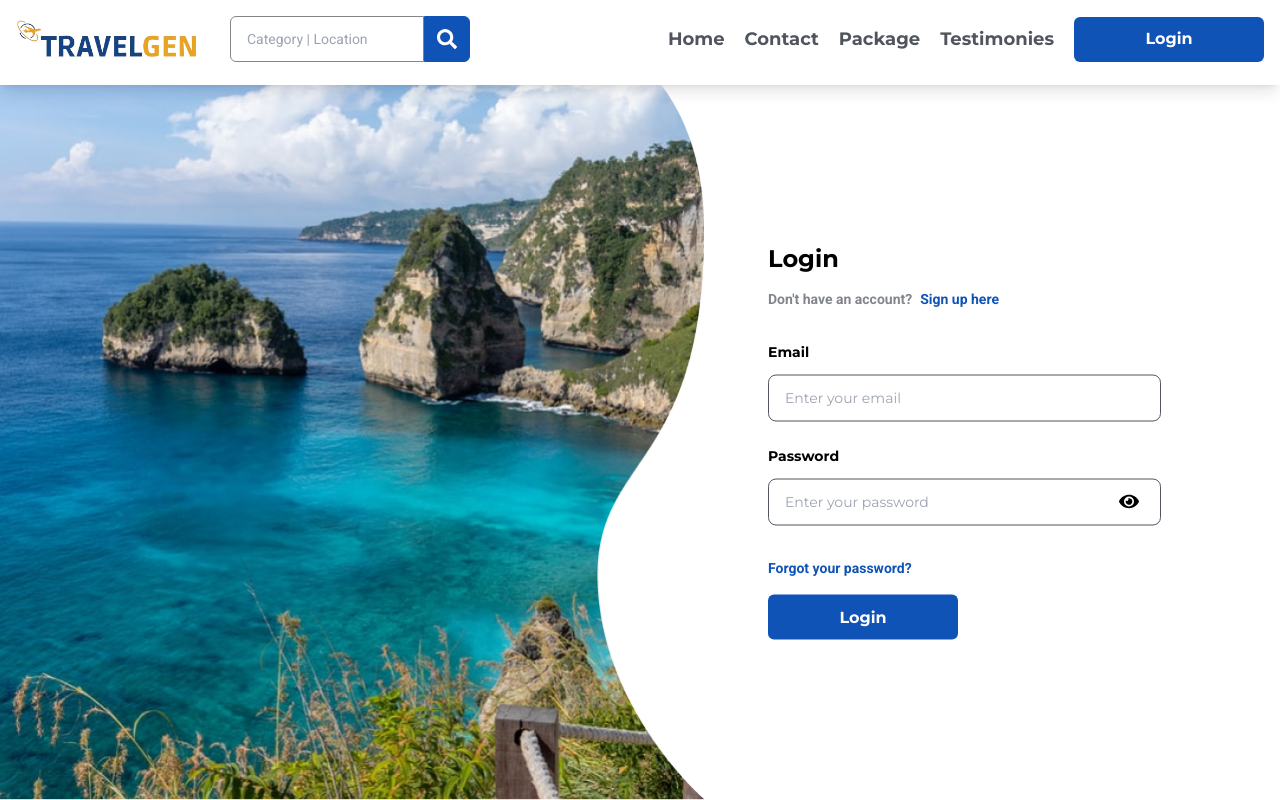
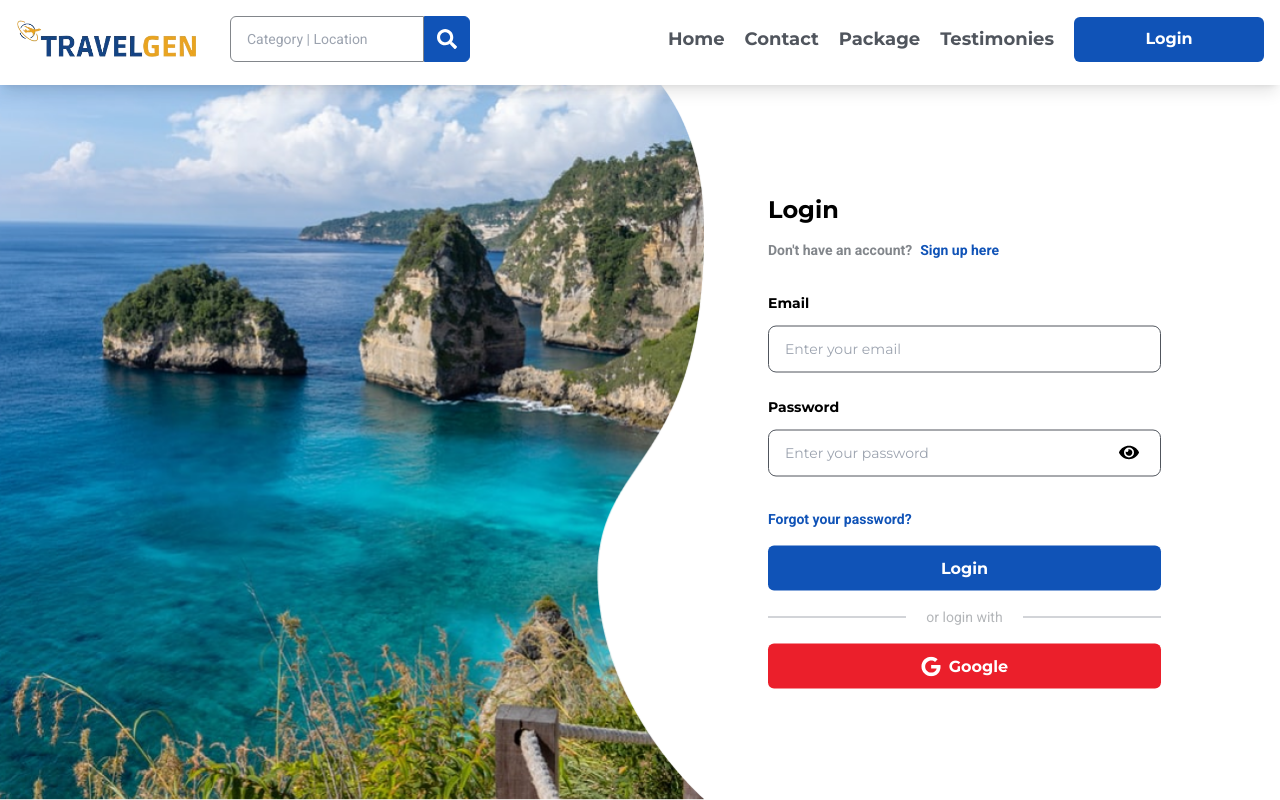
Before and after one commit to diazlp/travelgen-application, a Next.js app in the folder client-nextjs/: page /login in a window 1280 px wide. Built offline with nearby package versions, Linux system fonts and the light colour scheme.

Commit message:
feat(login-page): social media google login button option

```diff
--- a/client-nextjs/src/components/button/button.module.css
+++ b/client-nextjs/src/components/button/button.module.css
@@ -1,14 +1,13 @@
 .button {
-  @apply bg-blue-100 text-white p-2 h-[45px] font-label font-bold rounded-md;
-  max-width: 190px;
+  @apply text-white p-2 h-[45px] font-label font-bold rounded-md;
 }
 
 .fullWidth {
-  width: 100% !important;
+  width: 100%;
 }
 
 .outlined {
-  background-color: #ffffff !important;
-  border: 1px solid rgb(16 83 183) !important;
-  color: rgb(16 83 183) !important;
+  background-color: #ffffff;
+  border: 1px solid rgb(16 83 183);
+  color: rgb(16 83 183);
 }
--- a/client-nextjs/src/components/button/index.tsx
+++ b/client-nextjs/src/components/button/index.tsx
@@ -1,23 +1,37 @@
-import React from 'react'
+import React, { ButtonHTMLAttributes } from 'react'
+import { FaGoogle } from 'react-icons/fa6'
 import styles from './Button.module.css'
+
+interface ButtonProps {
+  children: React.ReactNode | string
+  className?: string
+  isFullWidth?: boolean
+  isOutlined?: boolean
+  type?: ButtonHTMLAttributes<HTMLButtonElement>['type']
+  variant?: 'primary' | 'google'
+}
 
 export default function Button({
   children,
   className,
   isFullWidth,
-  isOutlined
-}: {
-  children: React.ReactNode
-  className?: string
-  isFullWidth?: boolean
-  isOutlined?: boolean
-}): React.ReactNode {
+  isOutlined,
+  type,
+  variant = 'primary'
+}: ButtonProps): React.ReactNode {
   return (
     <button
-      className={`${styles.button} ${className} ${
-        isFullWidth ? styles.fullWidth : ''
-      } ${isOutlined ? styles.outlined : ''}`}
+      type={type}
+      className={`
+        ${styles.button}
+        ${className}
+        ${isFullWidth ? styles.fullWidth : ''}
+        ${isOutlined ? styles.outlined : ''}
+        ${variant === 'primary' ? 'bg-blue-100' : 'bg-red-100'}
+        `}
     >
+      {variant === 'google' && <FaGoogle color="white" size={20} />}
+
       {children}
     </button>
   )
--- a/client-nextjs/src/containers/home/top-section/index.tsx
+++ b/client-nextjs/src/containers/home/top-section/index.tsx
@@ -3,7 +3,7 @@ import Image from 'next/image'
 import headerPhoto from '/public/assets/home/header.png'
 import Button from '@/components/button'
 import Container from '@/components/container'
-import TopInfo from './top-info'
+import InfoItem from './info-item'
 
 export default function TopSection(): React.ReactNode {
   return (
@@ -33,10 +33,10 @@ export default function TopSection(): React.ReactNode {
           />
         </div>
         <div className="flex gap-40 mx-auto">
-          <TopInfo label="+30" subLabel="Countries" />
-          <TopInfo label="+1500" subLabel="Lodges" />
-          <TopInfo label="+100" subLabel="Destinations" />
-          <TopInfo label="+50.000" subLabel="Customers" />
+          <InfoItem label="+30" subLabel="Countries" />
+          <InfoItem label="+1500" subLabel="Lodges" />
+          <InfoItem label="+100" subLabel="Destinations" />
+          <InfoItem label="+50.000" subLabel="Customers" />
         </div>
       </div>
     </Container>
--- a/client-nextjs/src/containers/home/top-section/top-info.tsx
+++ b/client-nextjs/src/containers/home/top-section/info-item/index.tsx
@@ -1,6 +1,6 @@
 import React from 'react'
 
-export default function TopInfo({
+export default function InfoItem({
   label,
   subLabel
 }: {
--- a/client-nextjs/src/containers/login/index.tsx
+++ b/client-nextjs/src/containers/login/index.tsx
@@ -56,8 +56,23 @@ export default function LoginContainer(): React.ReactNode {
               Forgot your password?
             </a>
 
-            <Button>Login</Button>
+            <Button type="submit" isFullWidth>
+              Login
+            </Button>
           </form>
+
+          <div className="flex items-center gap-5 opacity-60">
+            <div className="flex-1 h-[0.05rem] bg-gray-500"></div>
+            <p className="text-heading-5 text-gray-50 my-4">or login with</p>
+            <div className="flex-1 h-[0.05rem] bg-gray-500"></div>
+          </div>
+
+          <Button
+            variant="google"
+            className="flex items-center gap-2 justify-center"
+          >
+            Google
+          </Button>
         </div>
       </div>
     </Layout>
```
